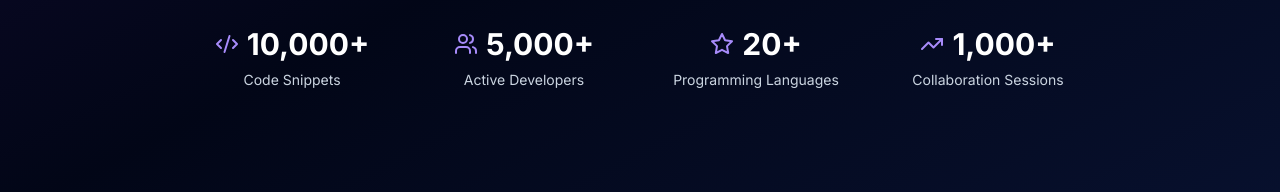
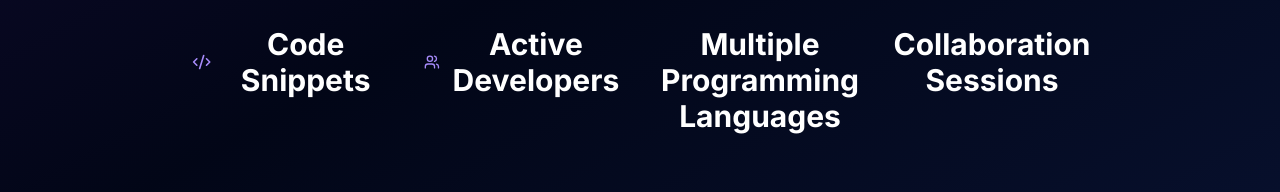
Before and after one commit to glutton-su/DevSpace, a React (Vite) app in the folder client/: page / in a window 1280 px wide. Shown: the part 509-701 px from the top of the page. Built offline with nearby package versions, Linux system fonts and the light colour scheme; no server answers.

Commit message:
feat: Update stats labels for clarity in Home component

```diff
--- a/client/src/pages/Home.jsx
+++ b/client/src/pages/Home.jsx
@@ -53,10 +53,10 @@ const Home = () => {
   ];
 
   const stats = [
-    { label: 'Code Snippets', value: '10,000+', icon: Code2 },
-    { label: 'Active Developers', value: '5,000+', icon: Users },
-    { label: 'Programming Languages', value: '20+', icon: Star },
-    { label: 'Collaboration Sessions', value: '1,000+', icon: TrendingUp }
+    { label: '', value: 'Code Snippets', icon: Code2 },
+    { label: '', value: 'Active Developers', icon: Users },
+    { label: '', value: 'Multiple Programming Languages', icon: Star },
+    { label: '', value: 'Collaboration Sessions', icon: TrendingUp }
   ];
 
   return (
```
